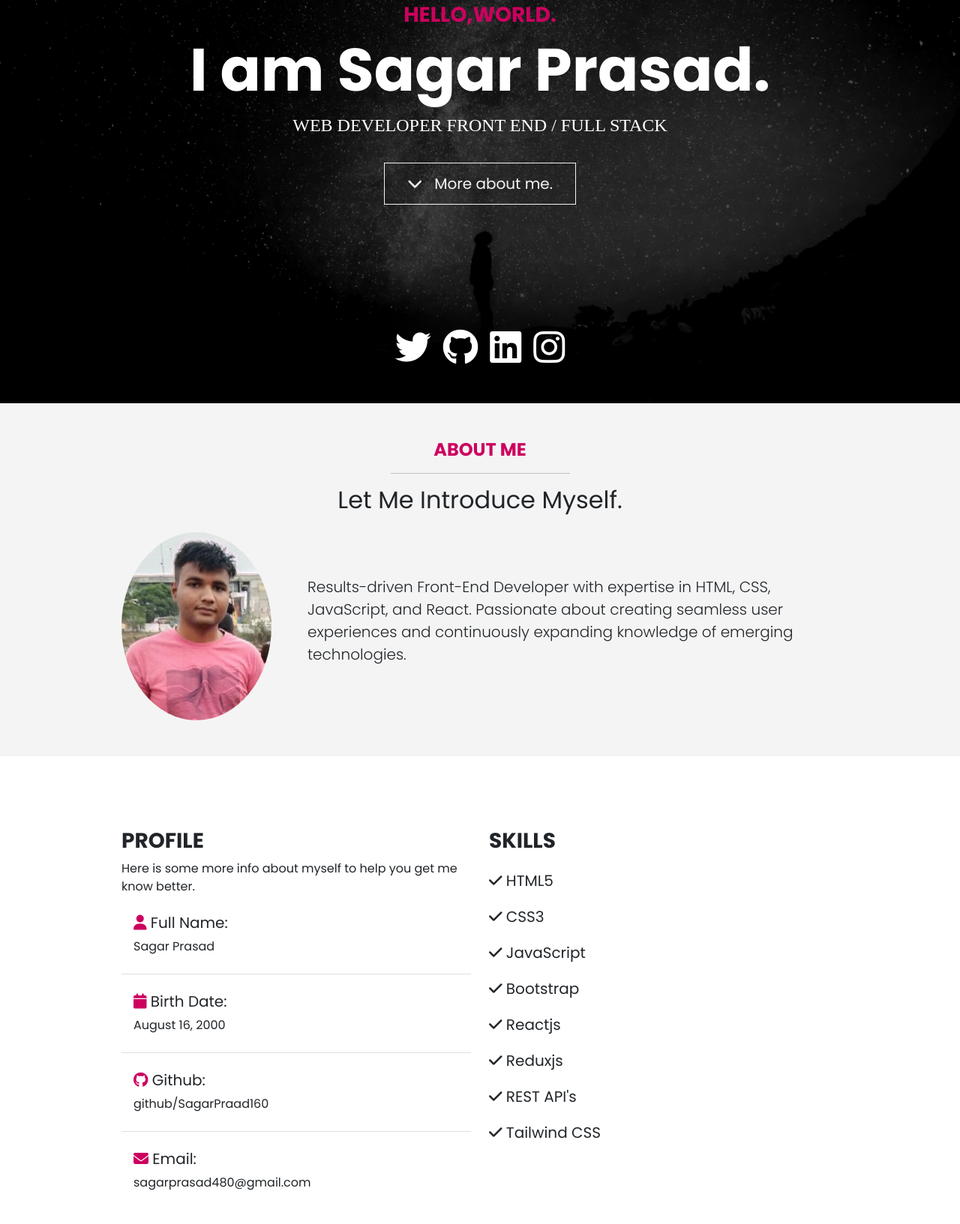
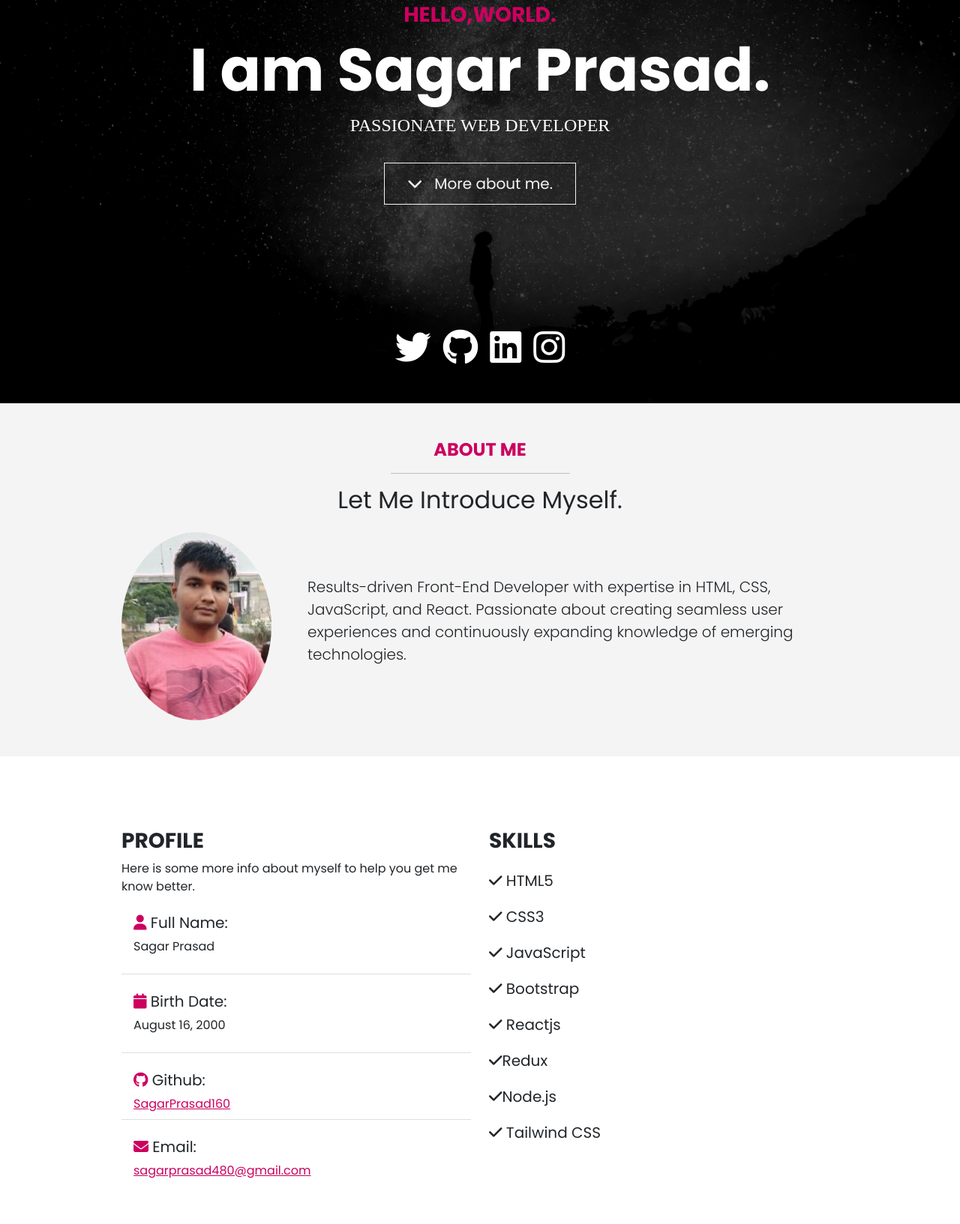
Before and after one commit to SagarPrasad160/sagarprasad160.github.io, a website: page index.html in a window 1280 px wide. Shown: the part 262-1895 px from the top of the page at 75% size. Drawn offline with Linux system fonts and the light colour scheme; files whose address does not match are found by name.

Commit message:
update role

```diff
--- a/index.html
+++ b/index.html
@@ -27,8 +27,8 @@
         <h5 class="text-primary fs-3 fw-bold text-uppercase">Hello,World.</h5>
         <h1 id="typing-text" class="text-white display-1 fw-bold"></h1>
         <p class="roles text-white text-uppercase fs-4">
+          <span>Passionate</span>
           <span>Web Developer</span>
-          <span>Front end / Full Stack</span>
         </p>
         <a href="#about" class="btn btn-outline-light btn-lg mt-3">
           <div class="d-flex">
@@ -108,13 +108,15 @@
                 <h5 class="text-transform">
                   <i class="fab fa-github text-primary"></i> Github:
                 </h5>
-                <p>github/SagarPraad160</p>
+                <a href="https://github.com/SagarPrasad160">SagarPrasad160</a>
               </li>
               <li class="list-group-item mb-3">
                 <h5 class="text-transform">
                   <i class="fas fa-envelope text-primary"></i> Email:
                 </h5>
-                <p>sagarprasad480@gmail.com</p>
+                <a href="mailto:sagarprasad480@gmail.com"
+                  >sagarprasad480@gmail.com</a
+                >
               </li>
             </ul>
           </div>
@@ -130,9 +132,9 @@
 
             <h5 class="my-4"><i class="fas fa-check"></i> Reactjs</h5>
 
-            <h5 class="my-4"><i class="fas fa-check"></i> Reduxjs</h5>
+            <h5 class="my-4"><i class="fas fa-check"></i>Redux</h5>
 
-            <h5 class="my-4"><i class="fas fa-check"></i> REST API's</h5>
+            <h5 class="my-4"><i class="fas fa-check"></i>Node.js</h5>
             <h5 class="my-4"><i class="fas fa-check"></i> Tailwind CSS</h5>
           </div>
         </div>
```
